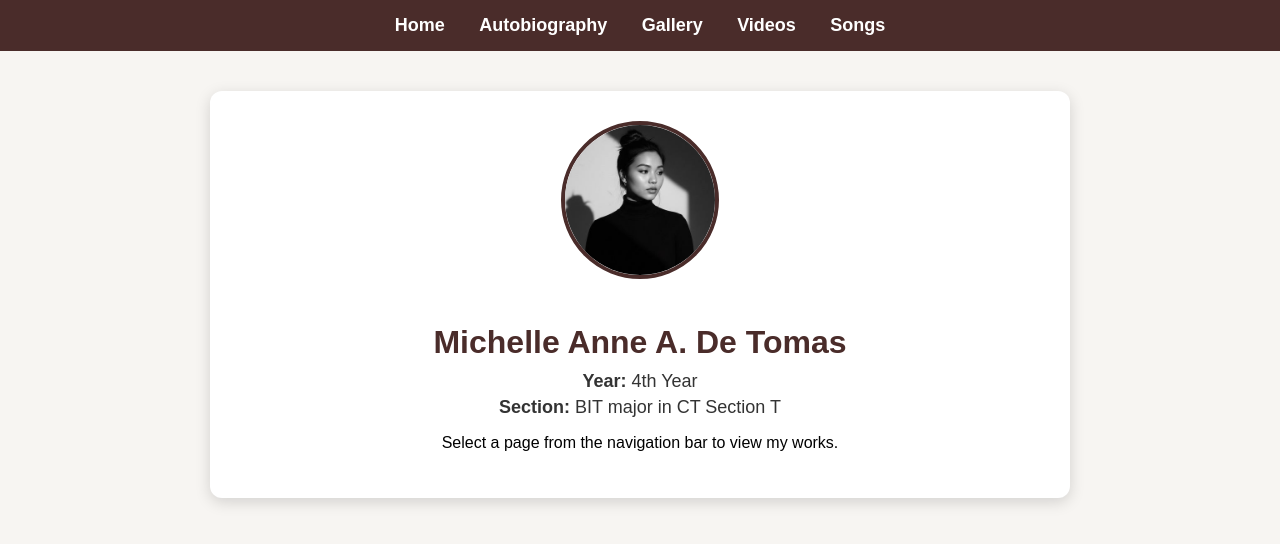
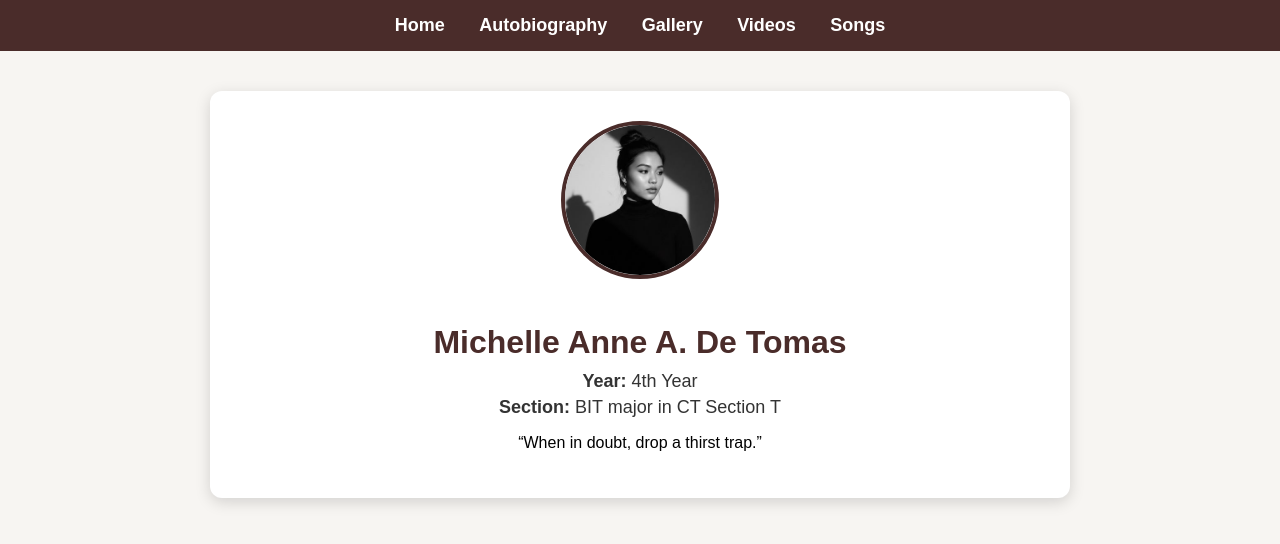
Before and after one commit to detomasmichelle03-collab/main, a plain HTML site: page index.html in a window 1280 px wide. Drawn offline with Linux system fonts and the light colour scheme.

Commit message:
Add files via upload

```diff
--- a/index.html
+++ b/index.html
@@ -80,7 +80,7 @@
         <p><strong>Section:</strong> BIT major in CT Section T</p>
     </div>
 
-    <p>Select a page from the navigation bar to view my works.</p>
+    <p>“When in doubt, drop a thirst trap.”</p>
 </div>
 
 </body>
```
